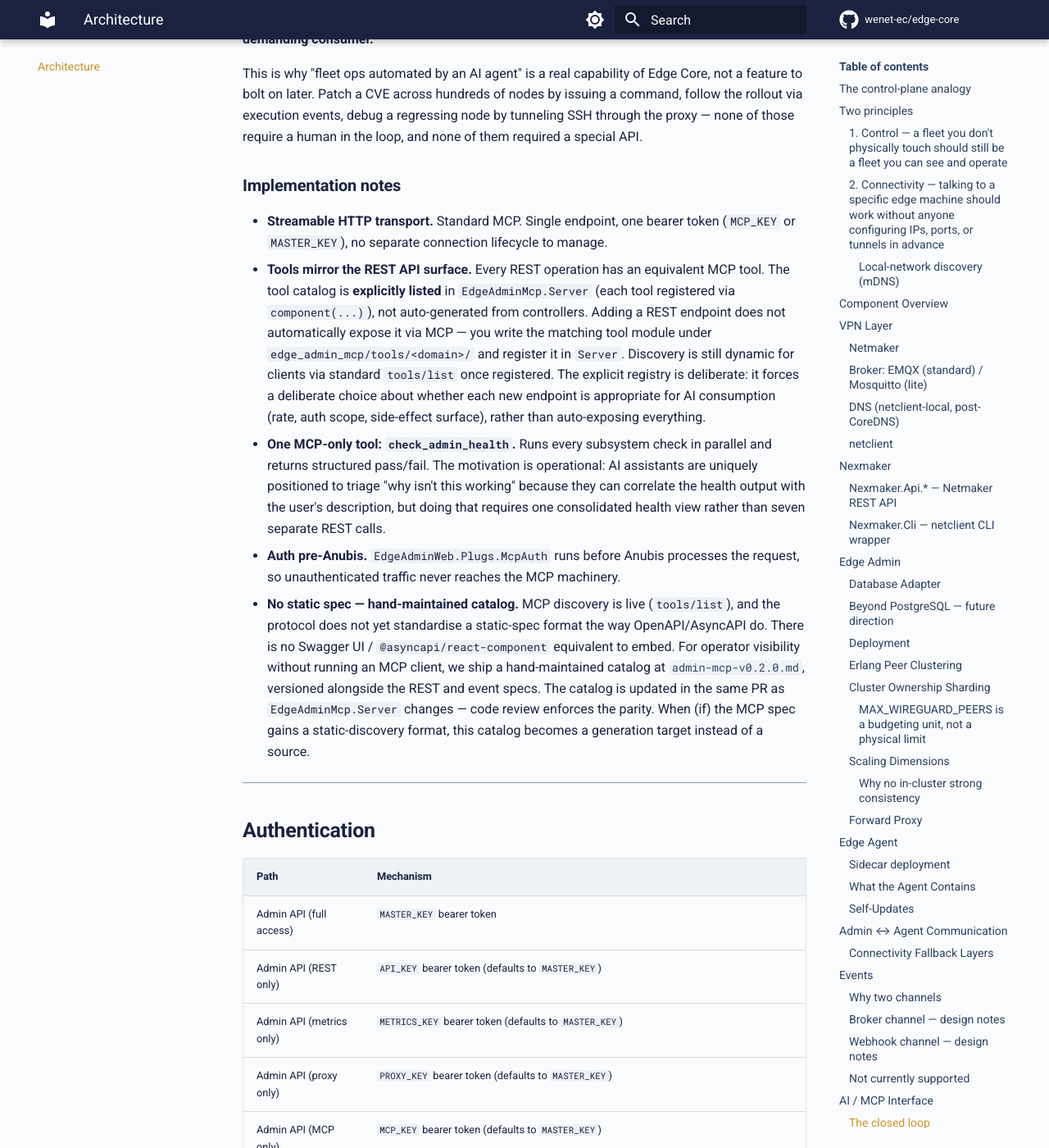
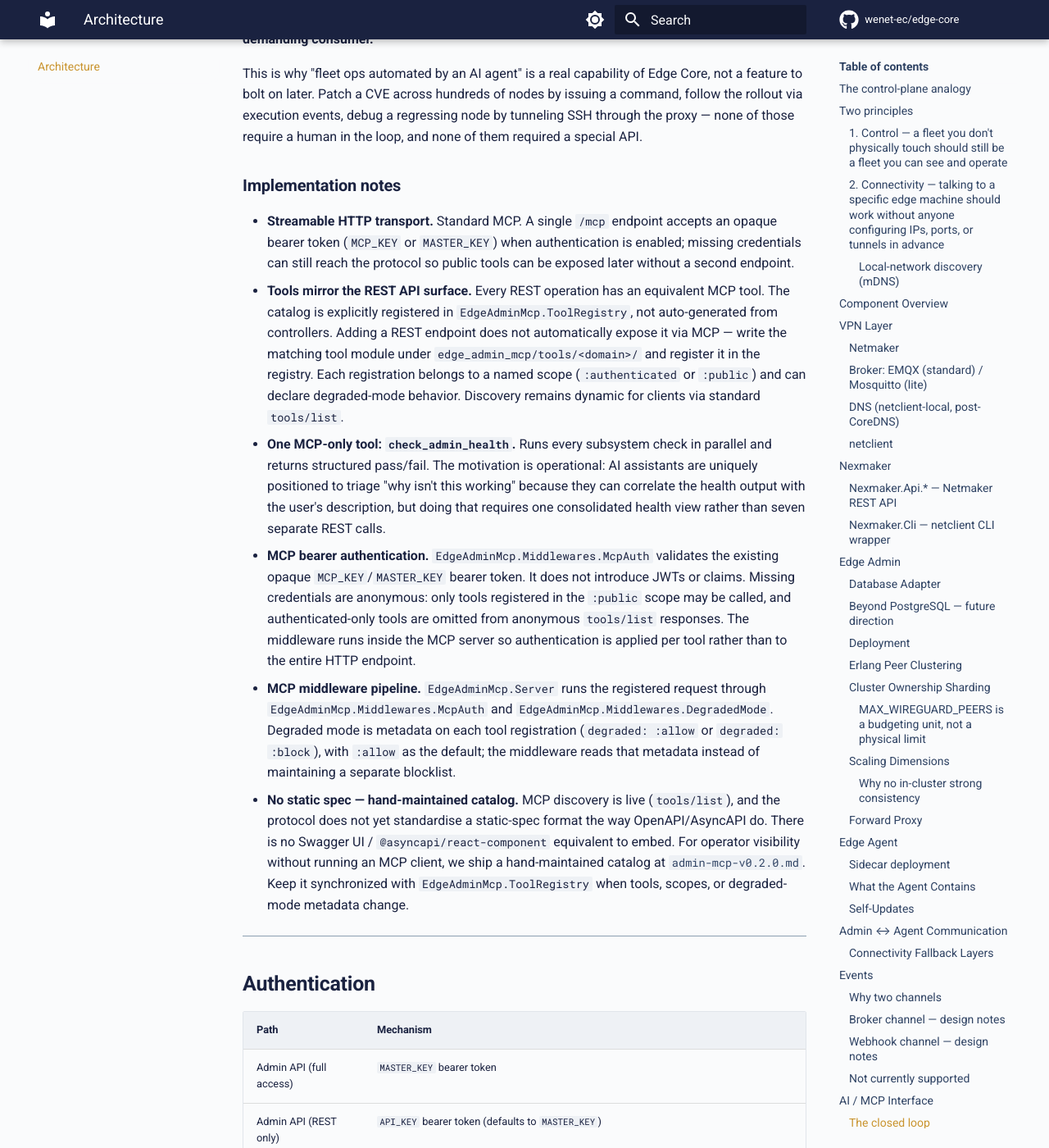
Before and after one commit to wenet-ec/edge-core, an MkDocs documentation site: the page built from docs/architecture.md, in a window 1280 px wide and 1400 px high, scrolled down 21718 px. Shown: the whole window at 82% size. Built offline with MkDocs 1.6.1 and Material for MkDocs 9.7.7, drawn with Linux system fonts in a browser that asks for light colours; comment, search, counter and statistics services are not loaded.

Commit message:
refactor(admin): create middlwares/ for mcp server

```diff
--- a/docs/architecture.md
+++ b/docs/architecture.md
@@ -510,11 +510,12 @@ This is why "fleet ops automated by an AI agent" is a real capability of Edge Co
 
 ### Implementation notes
 
-- **Streamable HTTP transport.** Standard MCP. Single endpoint, one bearer token (`MCP_KEY` or `MASTER_KEY`), no separate connection lifecycle to manage.
-- **Tools mirror the REST API surface.** Every REST operation has an equivalent MCP tool. The tool catalog is **explicitly listed** in `EdgeAdminMcp.Server` (each tool registered via `component(...)`), not auto-generated from controllers. Adding a REST endpoint does not automatically expose it via MCP — you write the matching tool module under `edge_admin_mcp/tools/<domain>/` and register it in `Server`. Discovery is still dynamic for clients via standard `tools/list` once registered. The explicit registry is deliberate: it forces a deliberate choice about whether each new endpoint is appropriate for AI consumption (rate, auth scope, side-effect surface), rather than auto-exposing everything.
+- **Streamable HTTP transport.** Standard MCP. A single `/mcp` endpoint accepts an opaque bearer token (`MCP_KEY` or `MASTER_KEY`) when authentication is enabled; missing credentials can still reach the protocol so public tools can be exposed later without a second endpoint.
+- **Tools mirror the REST API surface.** Every REST operation has an equivalent MCP tool. The catalog is explicitly registered in `EdgeAdminMcp.ToolRegistry`, not auto-generated from controllers. Adding a REST endpoint does not automatically expose it via MCP — write the matching tool module under `edge_admin_mcp/tools/<domain>/` and register it in the registry. Each registration belongs to a named scope (`:authenticated` or `:public`) and can declare degraded-mode behavior. Discovery remains dynamic for clients via standard `tools/list`.
 - **One MCP-only tool: `check_admin_health`.** Runs every subsystem check in parallel and returns structured pass/fail. The motivation is operational: AI assistants are uniquely positioned to triage "why isn't this working" because they can correlate the health output with the user's description, but doing that requires one consolidated health view rather than seven separate REST calls.
-- **Auth pre-Anubis.** `EdgeAdminWeb.Plugs.McpAuth` runs before Anubis processes the request, so unauthenticated traffic never reaches the MCP machinery.
-- **No static spec — hand-maintained catalog.** MCP discovery is live (`tools/list`), and the protocol does not yet standardise a static-spec format the way OpenAPI/AsyncAPI do. There is no Swagger UI / `@asyncapi/react-component` equivalent to embed. For operator visibility without running an MCP client, we ship a hand-maintained catalog at [`admin-mcp-v0.2.0.md`](admin-mcp-v0.2.0.md), versioned alongside the REST and event specs. The catalog is updated in the same PR as `EdgeAdminMcp.Server` changes — code review enforces the parity. When (if) the MCP spec gains a static-discovery format, this catalog becomes a generation target instead of a source.
+- **MCP bearer authentication.** `EdgeAdminMcp.Middlewares.McpAuth` validates the existing opaque `MCP_KEY`/`MASTER_KEY` bearer token. It does not introduce JWTs or claims. Missing credentials are anonymous: only tools registered in the `:public` scope may be called, and authenticated-only tools are omitted from anonymous `tools/list` responses. The middleware runs inside the MCP server so authentication is applied per tool rather than to the entire HTTP endpoint.
+- **MCP middleware pipeline.** `EdgeAdminMcp.Server` runs the registered request through `EdgeAdminMcp.Middlewares.McpAuth` and `EdgeAdminMcp.Middlewares.DegradedMode`. Degraded mode is metadata on each tool registration (`degraded: :allow` or `degraded: :block`), with `:allow` as the default; the middleware reads that metadata instead of maintaining a separate blocklist.
+- **No static spec — hand-maintained catalog.** MCP discovery is live (`tools/list`), and the protocol does not yet standardise a static-spec format the way OpenAPI/AsyncAPI do. There is no Swagger UI / `@asyncapi/react-component` equivalent to embed. For operator visibility without running an MCP client, we ship a hand-maintained catalog at [`admin-mcp-v0.2.0.md`](admin-mcp-v0.2.0.md). Keep it synchronized with `EdgeAdminMcp.ToolRegistry` when tools, scopes, or degraded-mode metadata change.
 
 ---
 
```
Also changed, not shown: docs/admin-mcp-v0.2.0.md (+3 -3 lines), docs/guide.md (+1 -1 lines), 12 other files.
